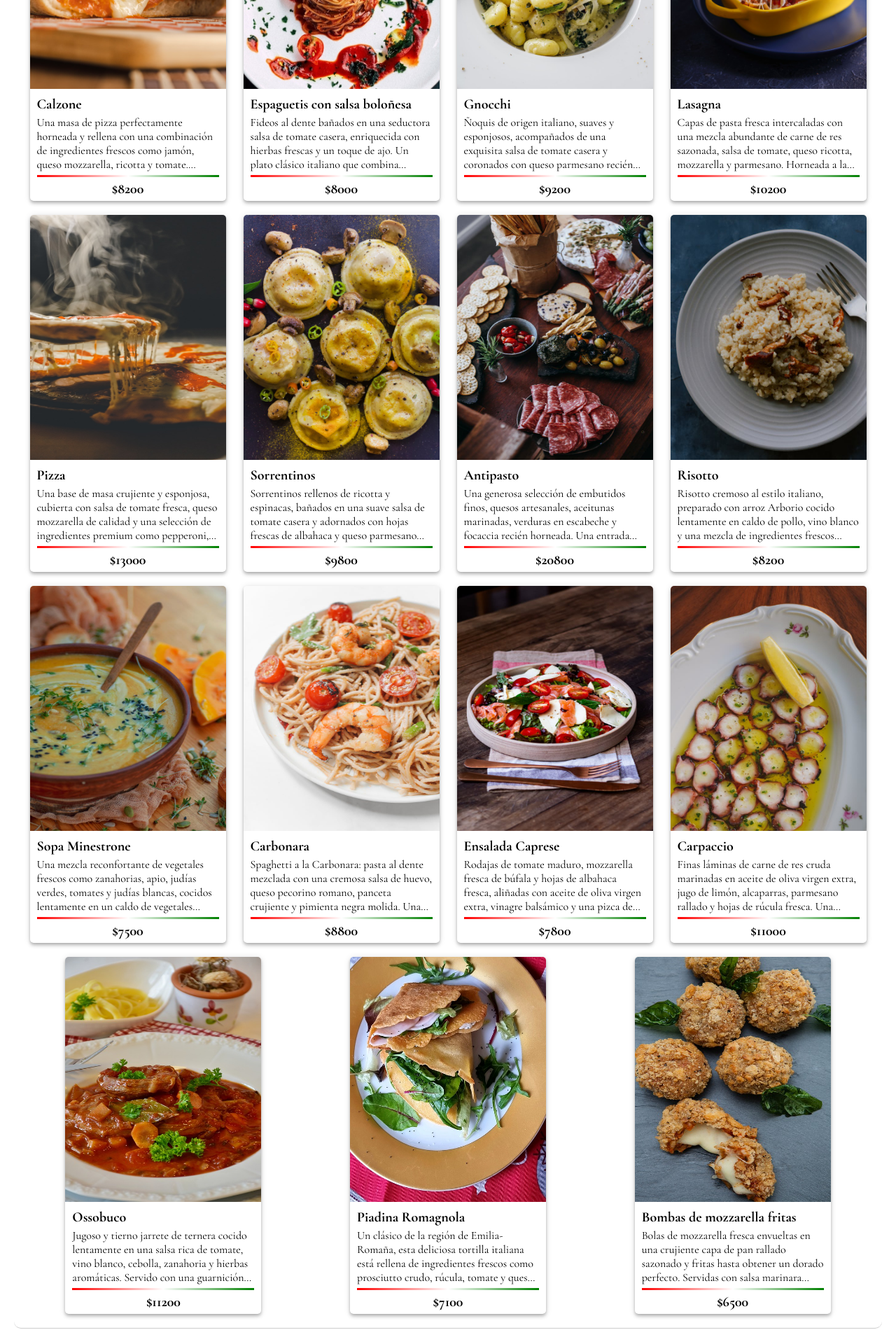
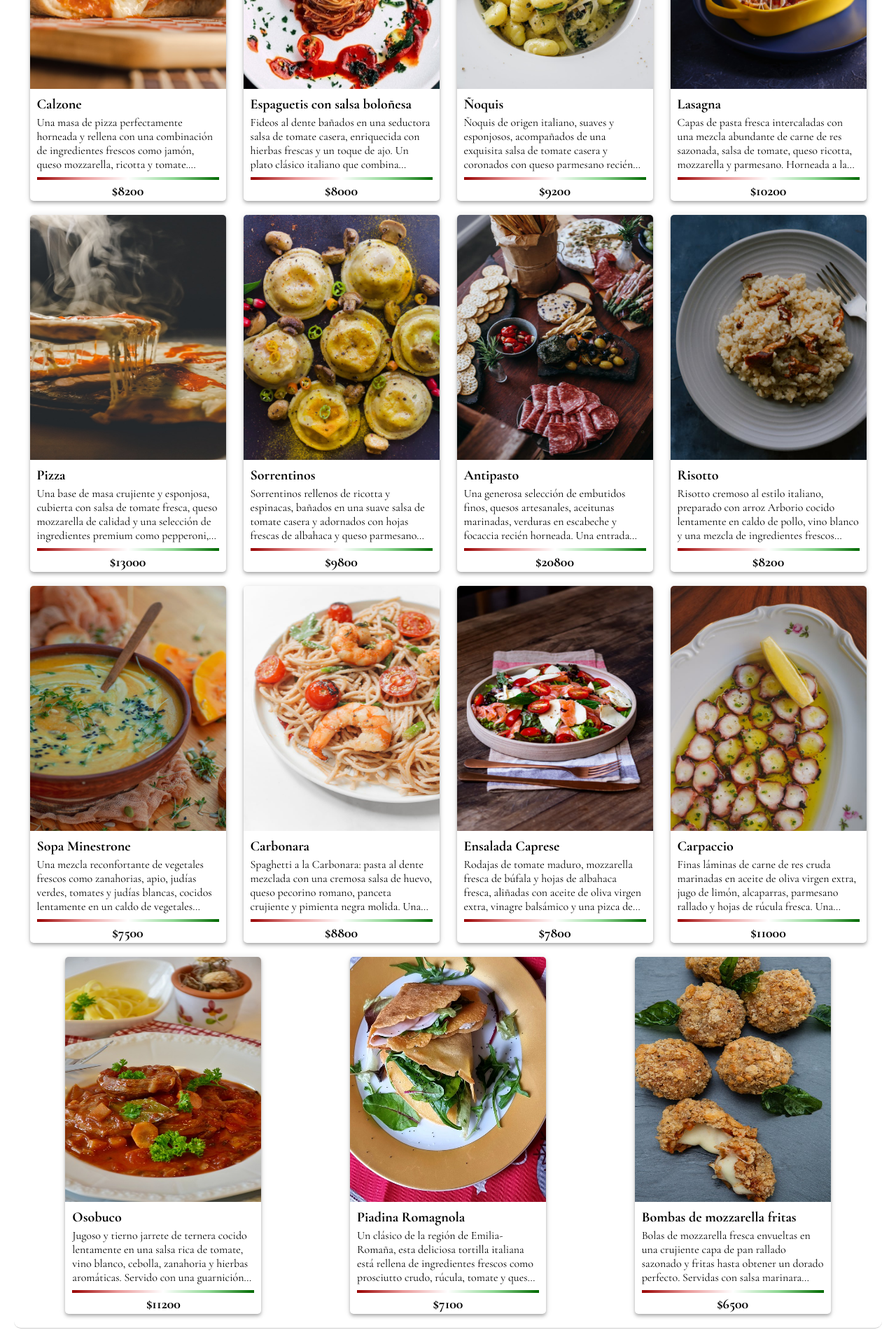
Before and after one commit to NiaHermida/CaC-Node, a plain HTML site: page menuCards.html in a window 1280 px wide. Shown: the part 440-2340 px from the top of the page at 70% size. Drawn offline with nearby package versions, Linux system fonts and the light colour scheme.

Commit message:
spacing changes

```diff
--- a/mainDishesData.constants.js
+++ b/mainDishesData.constants.js
@@ -14,7 +14,7 @@ const MAINDISHES_DATA = [
     price: "$8000",
   },
   {
-    title: "Gnocchi",
+    title: "Ñoquis",
     description:
       "Ñoquis de origen italiano, suaves y esponjosos, acompañados de una exquisita salsa de tomate casera y coronados con queso parmesano recién rallado. Una deliciosa experiencia gastronómica que deleitará tu paladar con cada bocado.",
     image: "./img/mainDishes/gnocchi.jpg",
@@ -84,7 +84,7 @@ const MAINDISHES_DATA = [
     price: "$11000",
   },
   {
-    title: "Ossobuco",
+    title: "Osobuco",
     description:
       "Jugoso y tierno jarrete de ternera cocido lentamente en una salsa rica de tomate, vino blanco, cebolla, zanahoria y hierbas aromáticas. Servido con una guarnición de risotto azafranado, este plato italiano es una experiencia gastronómica reconfortante que deleitará tu paladar con cada bocado.",
     image: "./img/mainDishes/ossobuco.jpg",
--- a/styles/menuCards.css
+++ b/styles/menuCards.css
@@ -50,7 +50,8 @@ body {
 
 .Card__Body:hover {
   box-shadow: 0px 2px 4px -1px rgba(219, 211, 211, 0.3),
-    0px 4px 5px 0px rgba(3, 3, 3, 0.34), 3px 1px 10px 0px rgba(10, 185, 10, 0.769);
+    0px 4px 5px 0px rgba(3, 3, 3, 0.34),
+    3px 1px 10px 0px rgba(10, 185, 10, 0.769);
 }
 
 .Card__Image__Wrapper {
@@ -77,7 +78,6 @@ body {
   margin-bottom: 4px;
 }
 
-/* TODO: add a leer más link */
 .Card__Description {
   display: -webkit-box;
   -webkit-line-clamp: 4;
@@ -85,34 +85,29 @@ body {
   overflow: hidden;
   text-overflow: ellipsis;
   white-space: normal;
-  margin-bottom: 5px;
+  margin-bottom: 8px;
 }
 
 .Card__Price {
   font-size: 20px;
-  margin: 5px;
+  margin: 4px;
   font-weight: bold;
   align-self: center;
   position: relative;
-
-  /* border-top: 2px solid gray; */
 }
-/* .Card__Price::before {
-  content: '';
-  position: absolute;
-  margin-bottom:15px;
-  left: 0;
-  right: 0;
-  height: 5px; /* Adjust based on desired thickness of the line */
-  /* background: linear-gradient(to right, red, white, green); */
-/* }
-
-*/
 
 .Card__Flag {
-  height: 3px;
-  background: linear-gradient(to right, red, white, green);
+  height: 4px;
+  background: linear-gradient(
+    to right,
+    #980000,
+    #ea9898,
+    #ffffff,
+    #8fd894,
+    #006900
+  );
 }
+
 .Collapsible {
   border-bottom: 1px solid #ccc;
   border-radius: 10px;
```
Also changed, not shown: menuCards.html (+0 -3 lines).
